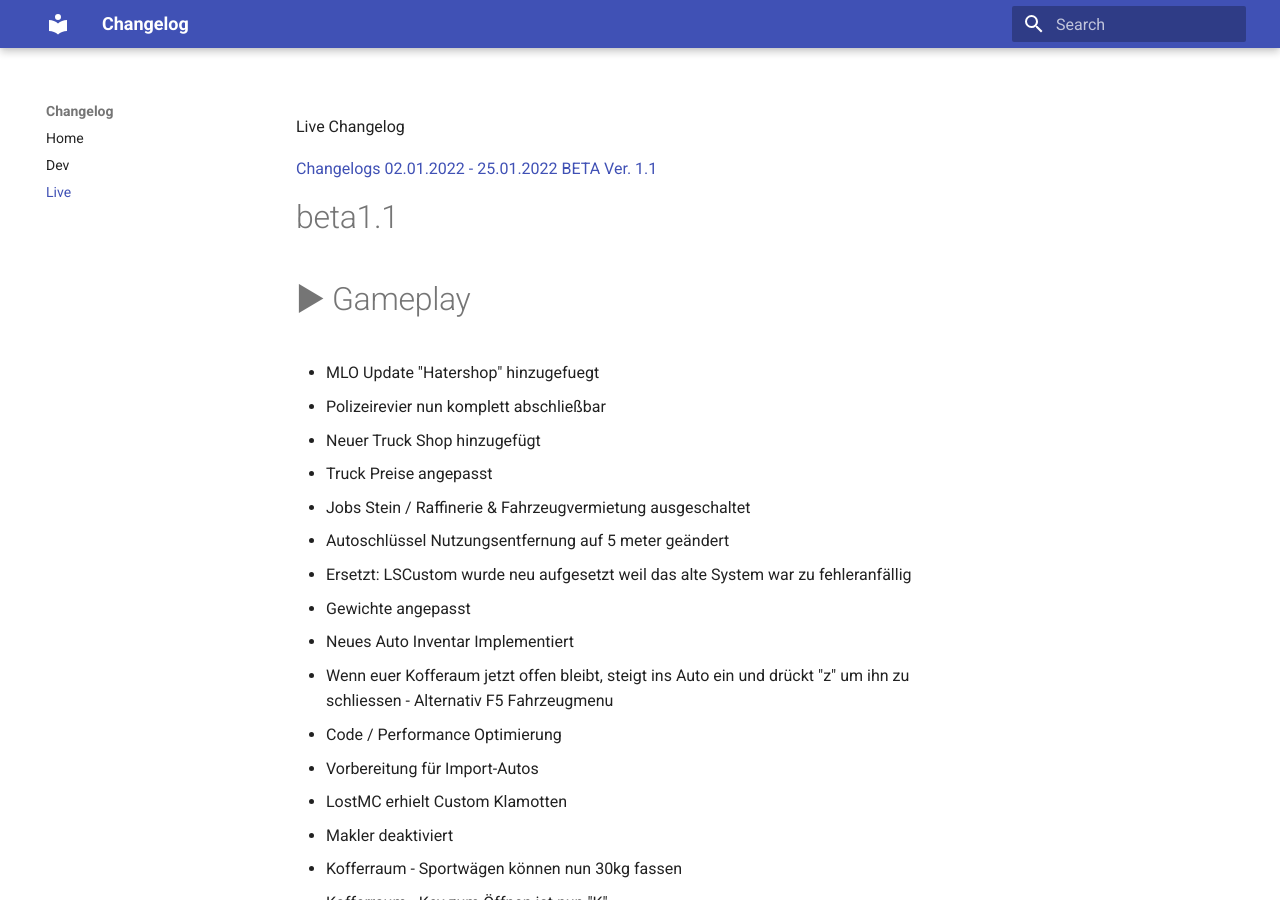
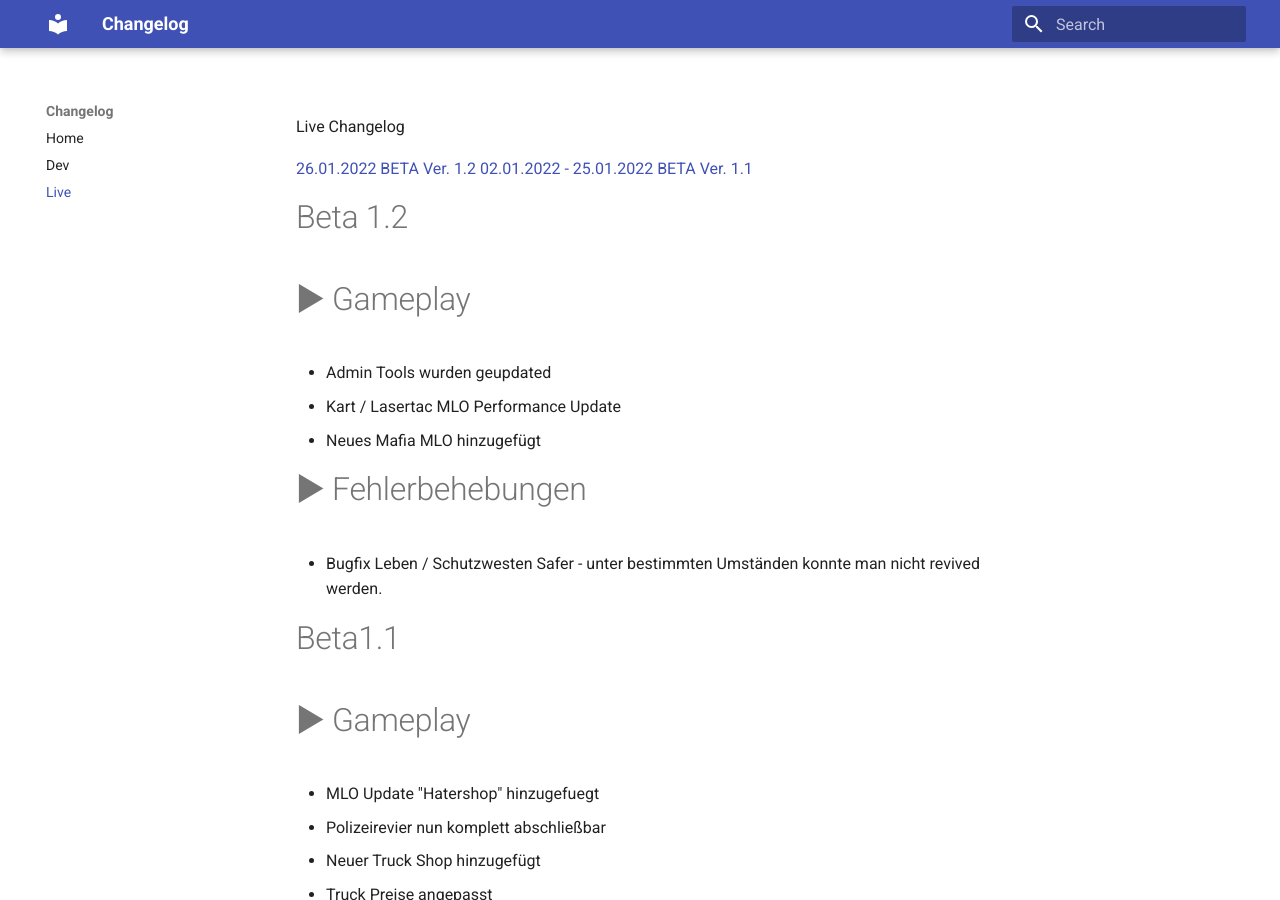
Before and after one commit to bochumrp/changelog, an MkDocs documentation site: the page built from docs/live.md, in a window 1280 px wide and 900 px high. Built offline with MkDocs 1.6.1 and Material for MkDocs 9.7.7, drawn with Linux system fonts in a browser that asks for light colours.

Commit message:
Update live.md

```diff
--- a/docs/live.md
+++ b/docs/live.md
@@ -1,9 +1,18 @@
 Live Changelog
 
-[Changelogs 02.01.2022 - 25.01.2022 BETA Ver. 1.1 ](#beta1.1)
+[26.01.2022 BETA Ver. 1.2 ](#Beta1.2)
+[02.01.2022 - 25.01.2022 BETA Ver. 1.1 ](#Beta1.1)
 
+# Beta 1.2
+# ► Gameplay
+- Admin Tools wurden geupdated
+- Kart / Lasertac MLO Performance Update
+- Neues Mafia MLO hinzugefügt
 
-# beta1.1
+# ► Fehlerbehebungen
+- Bugfix Leben / Schutzwesten Safer - unter bestimmten Umständen konnte man nicht revived werden.
+
+# Beta1.1
 # ► Gameplay
 - MLO Update "Hatershop" hinzugefuegt
 - Polizeirevier nun komplett abschließbar
```
